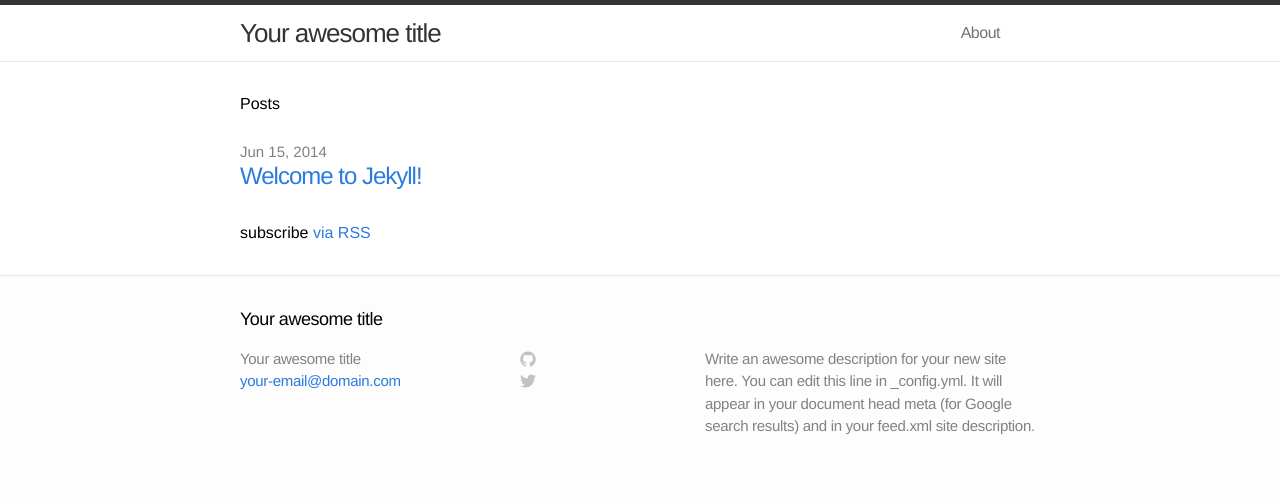
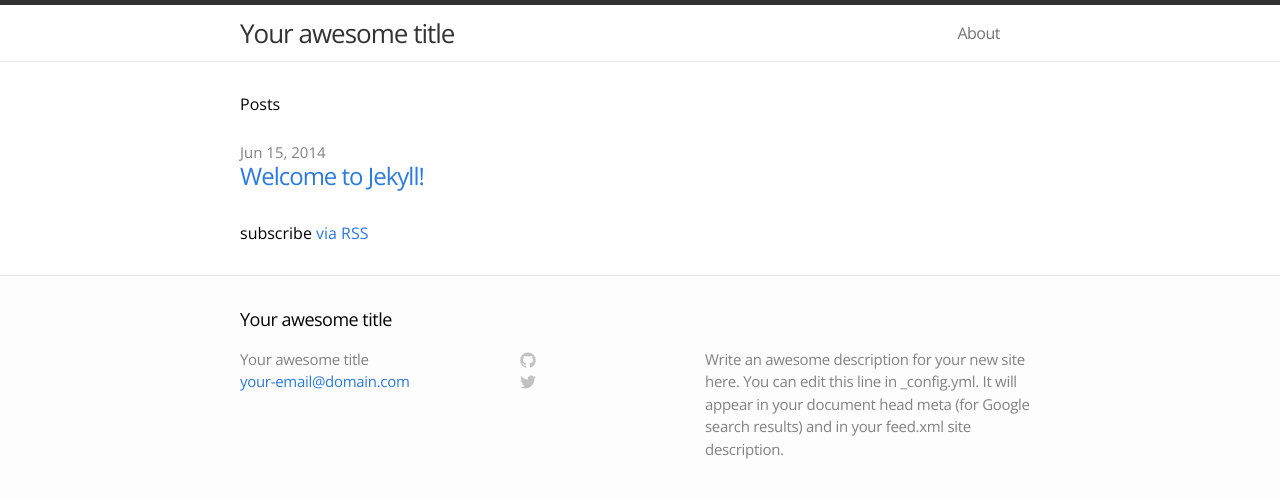
Before and after one commit to informa/informa.github.com, a Jekyll site: the page built from index.html, in a window 1280 px wide. Shown: the top 498 px of the page. Built offline with Jekyll 4.4.1, drawn with Linux system fonts in a browser that asks for light colours.

Commit message:
added a new font test

```diff
--- a/_includes/head.html
+++ b/_includes/head.html
@@ -6,6 +6,9 @@
     <meta name="description" content="{{ site.description }}">
     <link rel="canonical" href="{{ page.url | replace:'index.html','' | prepend: site.baseurl | prepend: site.url }}">
 
+    <!-- Custom FONTS -->
+    <link href='http://fonts.googleapis.com/css?family=Open+Sans' rel='stylesheet' type='text/css'>
+
     <!-- Custom CSS -->
     <link rel="stylesheet" href="{{ "/css/main.css" | prepend: site.baseurl }}">
 
--- a/css/main.css
+++ b/css/main.css
@@ -9,7 +9,7 @@
 html, body { height: 100%; }
 
 body {
-  font-family: Helvetica, Arial, sans-serif;
+  font-family: 'Open Sans', Helvetica, Arial, sans-serif;
   font-size: 16px;
   line-height: 1.5;
   font-weight: 300;
```
